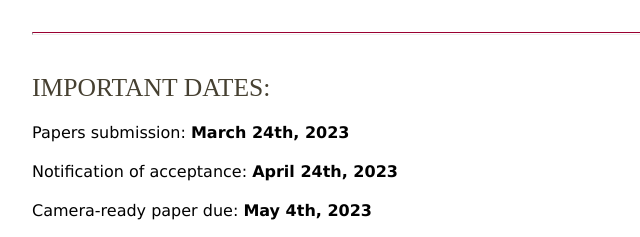
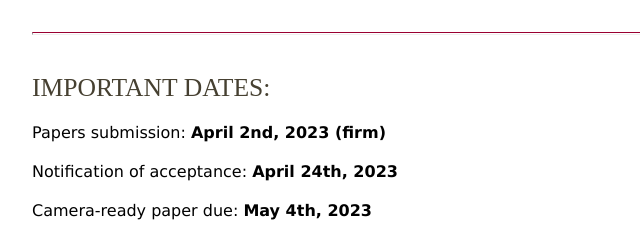
Before and after one commit to JShang-MSU/IoTEF2023, a plain HTML site: page index.html in a window 1280 px wide. Shown: the part 1520-1757 px from the top of the page, 248-888 px from the left. Drawn offline with Linux system fonts and the light colour scheme.

Commit message:
Date updated

```diff
--- a/index.html
+++ b/index.html
@@ -100,7 +100,7 @@
 				<br>
 					<h2>IMPORTANT DATES:</h2>
 					<P>
-					Papers submission:           <b>March 24th, 2023</b></P>
+					Papers submission:           <b>April 2nd, 2023 (firm)</b></P>
 					<P>Notification of acceptance:  <b>April 24th, 2023 </b></P>
 					<P>Camera-ready paper due:    <b>May 4th, 2023</b></P>
 <!-- 					<P>Workshop date: <b>July 28th, 2022</b> -->
```
Also changed, not shown: 1 other file.
